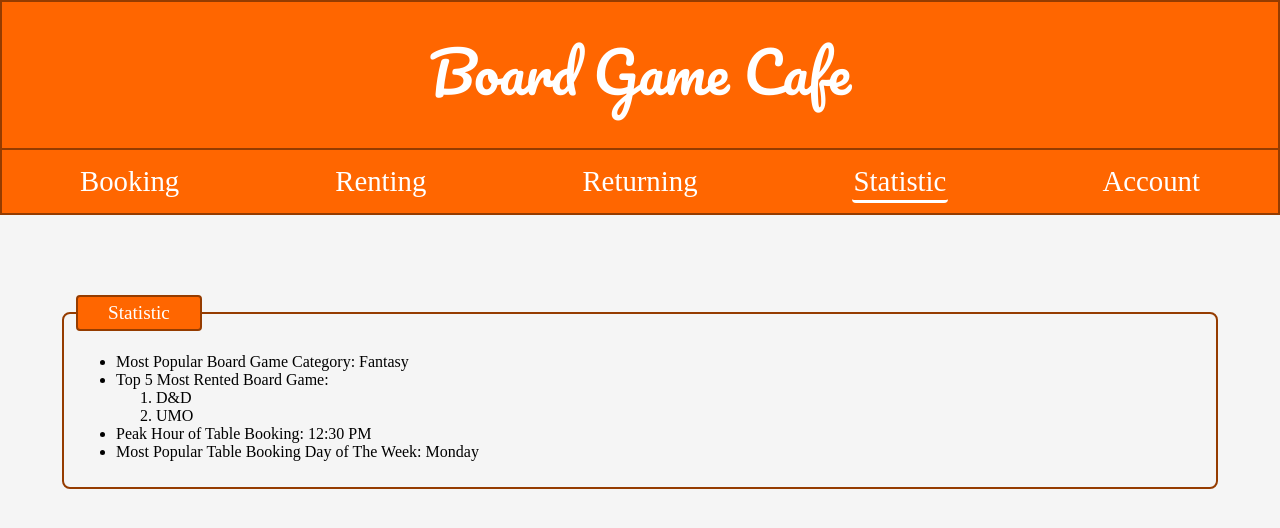
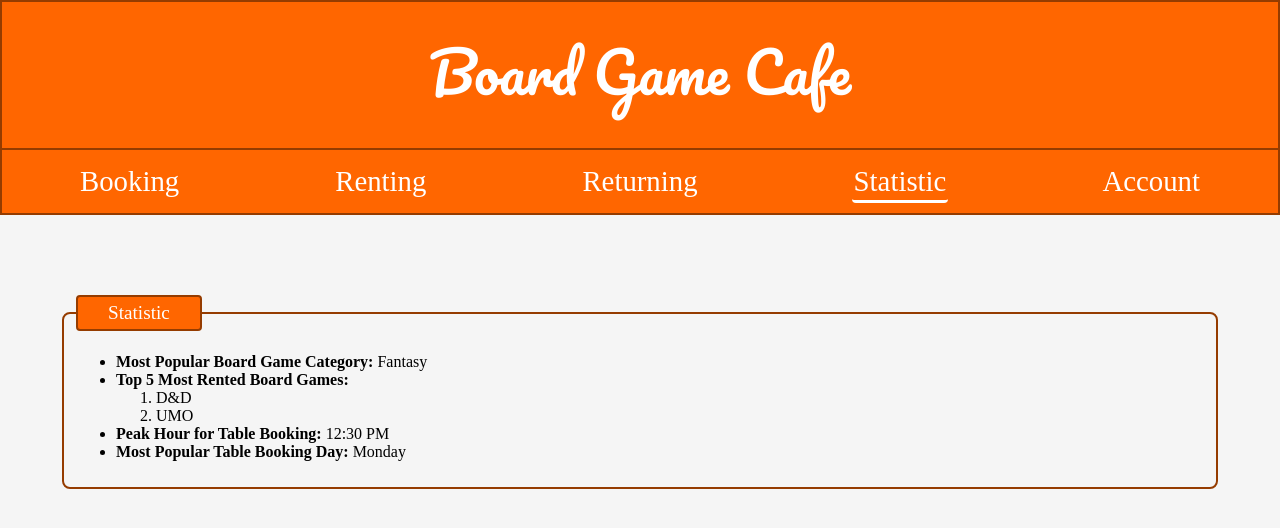
Before and after one commit to EggADayKeepTheTeacherAway/Board-Game-Cafe, a Django app: page /stat/ in a window 1280 px wide. Shown: the top 528 px of the page. Run offline with Django 5.2, Linux system fonts and the light colour scheme.

Commit message:
style: highlight the topic text

```diff
--- a/board_game_cafe/templates/app/statistic.html
+++ b/board_game_cafe/templates/app/statistic.html
@@ -8,18 +8,18 @@
         </legend>
 
         <ul>
-            <li>Most Popular Board Game Category: Fantasy</li>
+            <li><strong>Most Popular Board Game Category:</strong> Fantasy</li>
             <li>
-                Top 5 Most Rented Board Game:
+                <strong>Top 5 Most Rented Board Games:</strong>
                 <ol>
                     <li>D&D</li>
                     <li>UMO</li>
                 </ol>
             </li>
+            <li><strong>Peak Hour for Table Booking:</strong> 12:30 PM</li>
+            <li><strong>Most Popular Table Booking Day:</strong> Monday</li>
+        </ul>
 
-            <li>Peak Hour of Table Booking: 12:30 PM</li>
-            <li>Most Popular Table Booking Day of The Week: Monday</li>
-        </ul>
     </fieldset>
 </section>
 {% endblock %}
```
